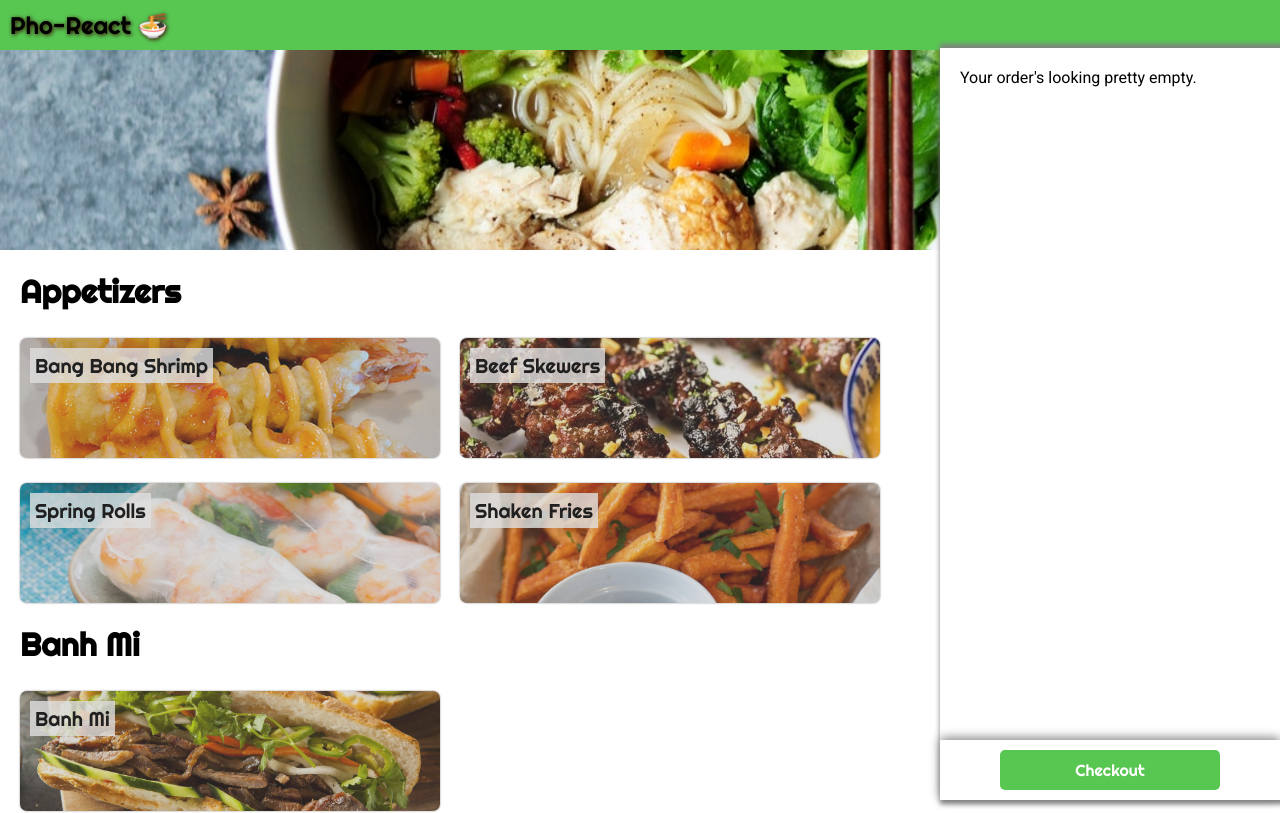
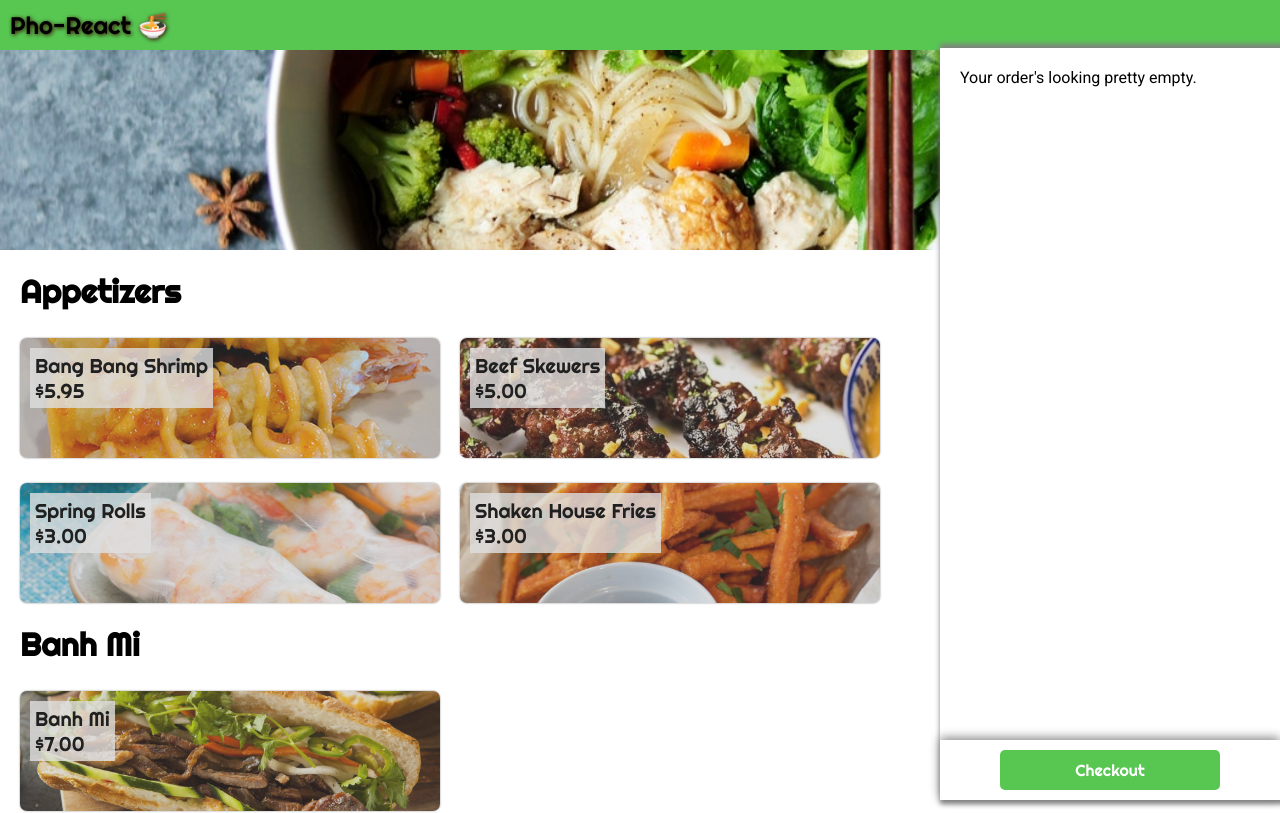
Before and after one commit to Sil3ntRo/Pho-React, a React (Create React App) app: page / in a window 1280 px wide. Shown: the top 813 px of the page. Built offline with nearby package versions, Linux system fonts and the light colour scheme.

Commit message:
Added price to menu and order items

```diff
--- a/src/Data/MenuData.js
+++ b/src/Data/MenuData.js
@@ -1,89 +1,114 @@
+export function formatPrice(price) {
+    return price.toLocaleString('en-US', {
+        style: 'currency',
+        currency: 'USD'
+    })
+}
+
+
 export const MenuItems = [
     {
         name: 'Bang Bang Shrimp',
         img: '/images/bangbangshrimp.jpg',
-        section: 'Appetizers'
+        section: 'Appetizers',
+        price: 5.95
     },
     {
         name: 'Beef Skewers',
         img: '/images/beef-skewers.jpg',
-        section: 'Appetizers'
+        section: 'Appetizers',
+        price: 5.00
     },
     {
         name: 'Spring Rolls',
         img: '/images/Spring-roll.jpg',
-        section: 'Appetizers'
+        section: 'Appetizers',
+        price: 3.00
     },
     {
-        name: 'Shaken Fries',
+        name: 'Shaken House Fries',
         img: '/images/Shaken-fries.jpeg',
-        section: 'Appetizers'
+        section: 'Appetizers',
+        price: 3.00
     },
     {
         name: 'Banh Mi',
         img: '/images/bahn-mi.jpg',
-        section: 'Banh Mi'
+        section: 'Banh Mi',
+        price: 7.00
     },
     {
         name: 'Beef Noodle Soup - Pho',
         img:  '/images/beef-pho.jpg',
-        section: 'Pho Rice Noodle Soups'
+        section: 'Pho Rice Noodle Soups',
+        price: 8.00
     },
     {
         name: 'Beef Combo Noodle Soup',
         img: '/images/beef-combo-pho.jpg',
-        section: 'Pho Rice Noodle Soups'
+        section: 'Pho Rice Noodle Soups',
+        price: 8.50
     },
     {
         name: 'Chicken Pho',
         img: '/images/Chicken-pho.jpg',
-        section: 'Pho Rice Noodle Soups'
+        section: 'Pho Rice Noodle Soups',
+        price: 8.00
     },
     {
         name: 'Vegan Pho',
         img: '/images/vegan-pho.jpg',
-        section: 'Pho Rice Noodle Soups'
+        section: 'Pho Rice Noodle Soups',
+        price: 7.50
 
     },
     {
         name: 'Seafood Pho',
         img: '/images/Seafood-pho.jpg',
-        section: 'Pho Rice Noodle Soups'
+        section: 'Pho Rice Noodle Soups',
+        price: 10.50
     },
     {
         name: 'Spicy Beef Lemongrass Soup',
         img: '/images/Spicy-beef-lemongrass-noodle-soup.jpg',
-        section: 'Noodle Soup Varieties'
+        section: 'Noodle Soup Varieties',
+        price: 9.00
     },
     {
         name: 'Rice Vermicelli Bowl',
         img: '/images/rice-vermicelli-bowl.jpg',
-        section: 'Rice Vermicelli'
+        section: 'Rice Vermicelli',
+        price: 8.50
     },
     {
         name: 'Fried Rice',
         img: '/images/fried-rice.jpg',
-        section: 'Fried Rice'
+        section: 'Fried Rice',
+        price: 6.50
     },
     {
         name: 'Limeade',
         img: '/images/limeade.jpeg',
-        section: 'Beverages'
+        section: 'Beverages',
+        price: 2.50
     },
     {
         name: 'Lemonade',
         img: '/images/lemonade.jpeg',
-        section: 'Beverages'
+        section: 'Beverages',
+        price: 2.50
     },
     {
         name: 'Che Ba Mau',
         img: '/images/Che-Ba-Mau.jpg',
-        section: 'Beverages'
+        section: 'Beverages',
+        price: 4.00
     },
     {
         name: 'Thai Iced Tea',
         img: '/images/Thai-Iced-Tea.jpg',
-        section: 'Beverages'
+        section: 'Beverages',
+        price: 4.00
     }
 ]
 
--- a/src/Menu/Menu.js
+++ b/src/Menu/Menu.js
@@ -2,7 +2,7 @@ import React from 'react'
 import styled from 'styled-components'
 import {foods} from '../Data/MenuData'
 import {Food, MenuGrid, FoodLabel} from "./MenuGrid";
-
+import {formatPrice} from "../Data/MenuData";
 
 const MenuWrapper = styled.div`
     height: 1000px
@@ -23,7 +23,10 @@ export function Menu({setFoodOpen}) {
                         onClick={() => {
                             setFoodOpen(food);
                     }}>
-                        <FoodLabel>{food.name}</FoodLabel>
+                        <FoodLabel>
+                            <div>{food.name}</div>
+                            <div>{formatPrice(food.price)}</div>
+                        </FoodLabel>
                     </Food>
                 ))}
                 </MenuGrid>
--- a/src/MenuDialog/MenuDialog.js
+++ b/src/MenuDialog/MenuDialog.js
@@ -3,6 +3,7 @@ import styled from 'styled-components'
 import {FoodLabel} from "../Menu/MenuGrid";
 import {leafyGreen} from "../Styles/colors";
 import {Title} from "../Styles/title";
+import {formatPrice} from "../Data/MenuData";
 
 const Dialog = styled.div`
     width: 500px;
@@ -72,8 +73,8 @@ export function MenuDialog({openFood, setFoodOpen, setOrders, orders}) {
     if(!openFood) return null;
 
     const order = {
-        name: openFood.name
-    }
+       ...openFood
+    };
 
     function addToOrder() {
         setOrders([...orders, order]);
@@ -93,7 +94,7 @@ export function MenuDialog({openFood, setFoodOpen, setOrders, orders}) {
                    <DialogContent />
                    <DialogFooter>
                        <ConfirmButton onClick={addToOrder}>
-                           Add to order
+                           Add to order: {formatPrice(openFood.price)}
                        </ConfirmButton>
                    </DialogFooter>
                </Dialog>
--- a/src/Order/Order.js
+++ b/src/Order/Order.js
@@ -1,6 +1,7 @@
 import React from 'react'
 import styled from 'styled-components'
 import {DialogContent, DialogFooter, ConfirmButton} from "../MenuDialog/MenuDialog";
+import {formatPrice} from "../Data/MenuData";
 
 const OrderWrapper = styled.div`
     position: fixed;
@@ -18,14 +19,41 @@ const OrderWrapper = styled.div`
 const OrderContent = styled(DialogContent)`
     padding: 20px;
     height: 100%;
-`
+`;
+
+const OrderContainer = styled.div`
+    padding: 10px 0px;
+    border-bottom: 1px solid grey;
+
+`;
+
+const OrderItem = styled.div`
+    padding: 10px 0px;
+    grid-template-columns: 20px 150px 20px 60px;
+    justify-content: space-between;
+`;
 
 export function Order({orders}) {
     return <OrderWrapper>
-        {orders.length === 0 ? <OrderContent>
+        {orders.length === 0 ? ( <OrderContent>
                 Your order's looking pretty empty.
-            </OrderContent> :
-            <OrderContent>Found {orders.length} orders</OrderContent> }
+            </OrderContent> ) : (
+            <OrderContent>
+                {" "}
+                <OrderContainer>
+                Your order:
+            </OrderContainer>{" "}
+                {orders.map(order => (
+                    <OrderContainer>
+                        <OrderItem>
+                            <div>1</div>
+                            <div>{order.name}</div>
+                            <div/>
+                            <div>{formatPrice(order.price)}</div>
+                        </OrderItem>
+                    </OrderContainer>
+                ))}
+            </OrderContent> )}
         <DialogFooter>
             <ConfirmButton>
                 Checkout
```
